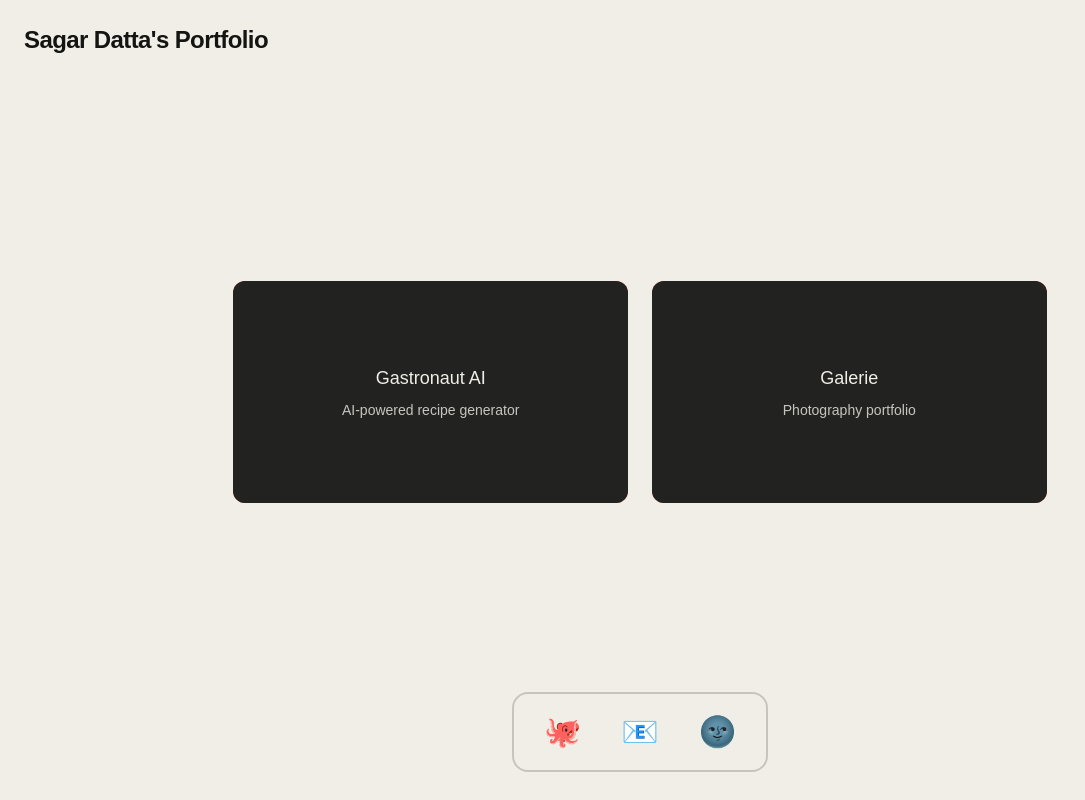
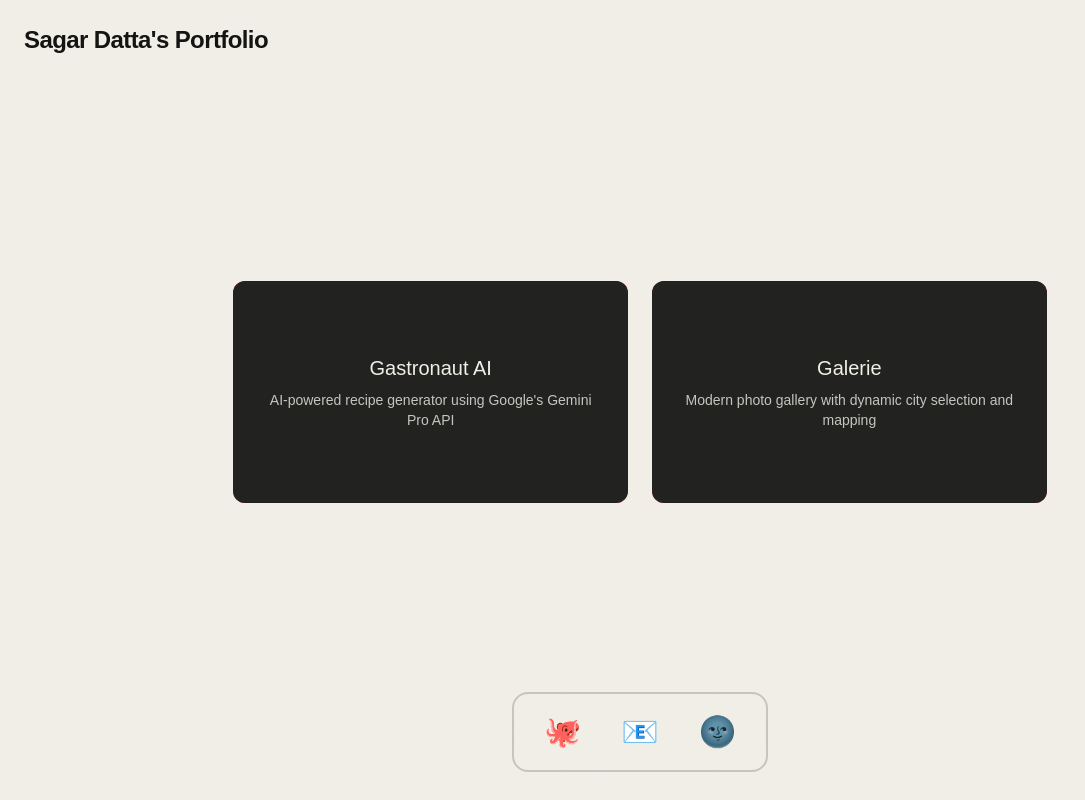
Before and after one commit to sagar-datta/portfolio, a Next.js app: page / in a window 1280 px wide. Shown: the whole page, without its empty margins (0-1085 px from the left). Built offline with nearby package versions, Linux system fonts and the light colour scheme.

Commit message:
Enhance project grid items with detailed tech stack and key features

```diff
--- a/src/app/page.tsx
+++ b/src/app/page.tsx
@@ -7,17 +7,48 @@ const GRID_ITEMS = [
     id: 1,
     title: "Gastronaut AI",
     url: "https://sagar-datta.github.io/gastronaut-ai/",
-    description: "AI-powered recipe generator",
+    description: "AI-powered recipe generator using Google's Gemini Pro API",
     color: "bg-primary-dark dark:bg-primary",
     imagePath: "/images/projects/gastronaut.png",
+    techStack: [
+      "React 18",
+      "TypeScript",
+      "Vite",
+      "Tailwind CSS",
+      "Shadcn/ui",
+      "Framer Motion",
+      "Gemini Pro API",
+    ],
+    keyFeatures: [
+      "Smart recipe generation with AI",
+      "Interactive checklist for ingredients",
+      "Print-optimized recipe cards",
+      "Responsive design with animations",
+      "Accessibility features",
+    ],
   },
   {
     id: 2,
     title: "Galerie",
     url: "https://sagar-datta.github.io/galerie/",
-    description: "Photography portfolio",
+    description: "Modern photo gallery with dynamic city selection and mapping",
     color: "bg-primary-dark dark:bg-primary",
     imagePath: "/images/projects/galerie.png",
+    techStack: [
+      "React",
+      "TypeScript",
+      "Vite",
+      "Tailwind CSS",
+      "Cloudinary",
+      "CSS Animations",
+    ],
+    keyFeatures: [
+      "Dynamic image gallery with modal view",
+      "Cities ticker with smooth animations",
+      "Progressive image loading",
+      "Location data integration",
+      "Rich metadata display",
+    ],
   },
   // Add more portfolio items as needed
 ];
@@ -41,6 +72,8 @@ export default function Home() {
                   description={item.description}
                   url={item.url}
                   imagePath={item.imagePath}
+                  techStack={item.techStack}
+                  keyFeatures={item.keyFeatures}
                 />
               </div>
             ))}
--- a/src/components/grid-item.tsx
+++ b/src/components/grid-item.tsx
@@ -8,6 +8,8 @@ interface IGridItemProps {
   description: string;
   url: string;
   imagePath: string;
+  techStack: string[];
+  keyFeatures: string[];
 }
 
 export function GridItem({
@@ -16,6 +18,8 @@ export function GridItem({
   description,
   url,
   imagePath,
+  techStack,
+  keyFeatures,
 }: IGridItemProps) {
   return (
     <div
@@ -36,17 +40,52 @@ export function GridItem({
             src={imagePath}
             alt={title}
             fill
-            className="object-cover rounded-lg opacity-0 group-hover:opacity-100 transition-opacity duration-300"
+            className="object-cover rounded-lg opacity-0 group-hover:opacity-20 transition-opacity duration-300"
             sizes="(max-width: 768px) 100vw, (max-width: 1200px) 50vw, 33vw"
             priority
           />
-          <div className="absolute inset-0 flex flex-col items-center justify-center p-4 opacity-100 group-hover:opacity-0 transition-opacity duration-300">
+          {/* Default state */}
+          <div className="absolute inset-0 flex flex-col items-center justify-center p-6 opacity-100 group-hover:opacity-0 transition-opacity duration-300">
+            <h3 className="text-primary-dark dark:text-primary font-medium text-xl mb-2">
+              {title}
+            </h3>
+            <p className="text-primary-dark/80 dark:text-primary/80 text-sm text-center">
+              {description}
+            </p>
+          </div>
+
+          {/* Hover state with detailed info */}
+          <div className="absolute inset-0 flex flex-col p-6 opacity-0 group-hover:opacity-100 transition-opacity duration-300 overflow-y-auto">
             <h3 className="text-primary-dark dark:text-primary font-medium text-lg mb-2">
               {title}
             </h3>
-            <p className="text-primary-dark/80 dark:text-primary/80 text-sm">
-              {description}
-            </p>
+            <div className="space-y-3">
+              <div>
+                <h4 className="text-primary-dark dark:text-primary font-medium text-sm mb-1">
+                  Tech Stack
+                </h4>
+                <div className="flex flex-wrap gap-1.5">
+                  {techStack.map((tech, i) => (
+                    <span
+                      key={i}
+                      className="text-xs px-2 py-1 rounded-full bg-primary-dark/10 dark:bg-primary/10 text-primary-dark dark:text-primary"
+                    >
+                      {tech}
+                    </span>
+                  ))}
+                </div>
+              </div>
+              <div>
+                <h4 className="text-primary-dark dark:text-primary font-medium text-sm mb-1">
+                  Key Features
+                </h4>
+                <ul className="text-xs text-primary-dark/80 dark:text-primary/80 list-disc list-inside space-y-1">
+                  {keyFeatures.map((feature, i) => (
+                    <li key={i}>{feature}</li>
+                  ))}
+                </ul>
+              </div>
+            </div>
           </div>
         </div>
       </div>
```
